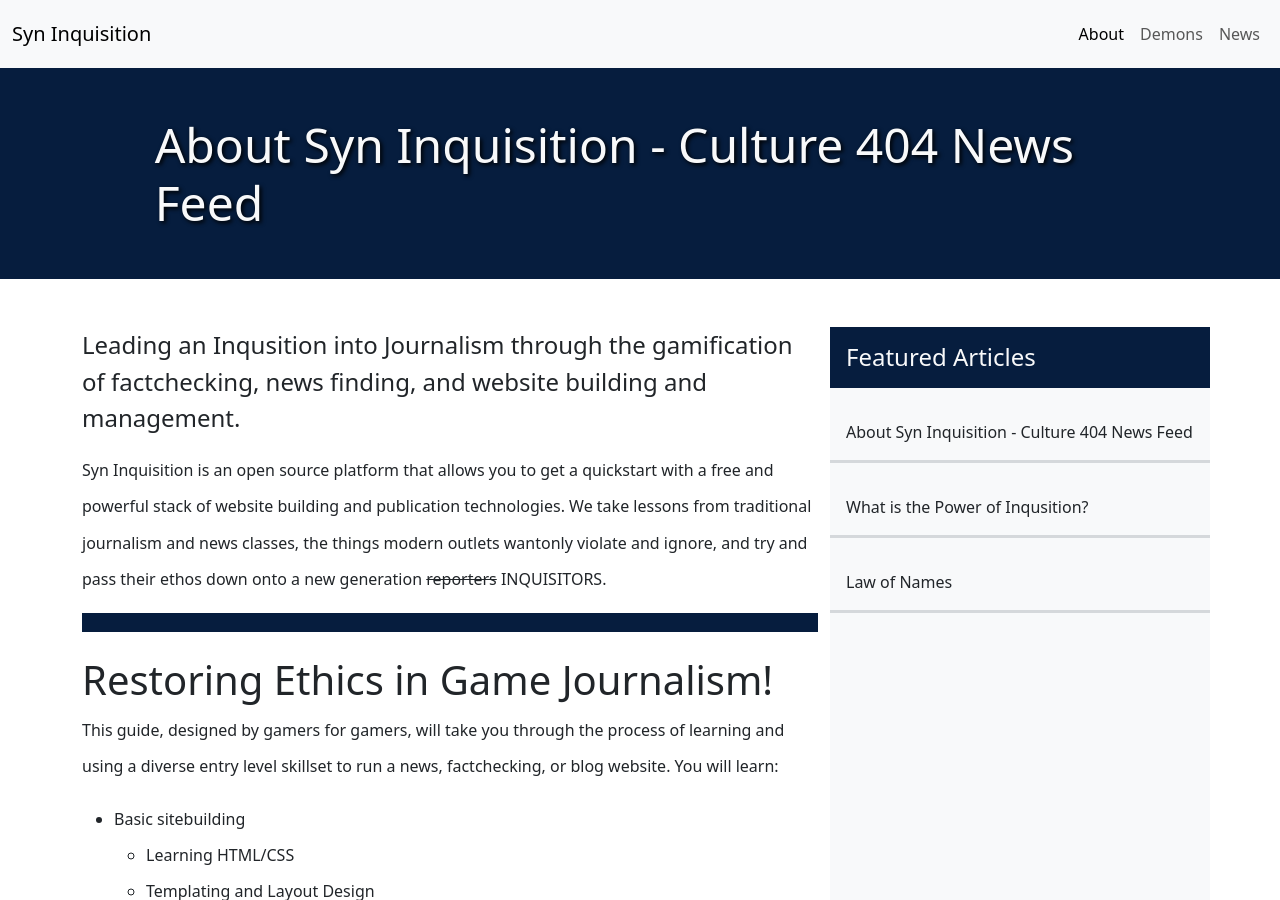
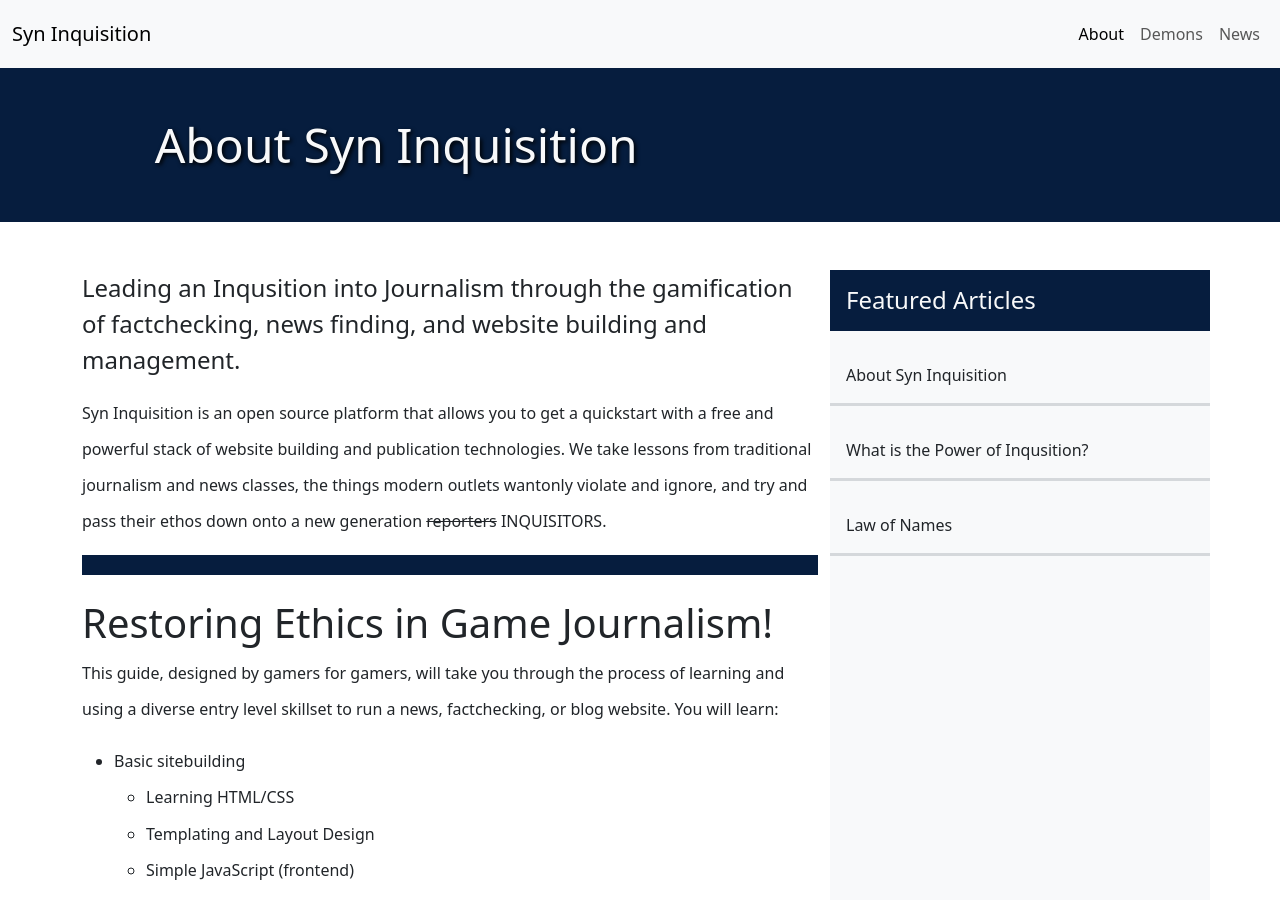
Before and after one commit to Culture-404/Syn_Inquisition, a Jekyll site: the page built from _library/2024-03-19-about-syn.md, in a window 1280 px wide and 900 px high. Built offline with Jekyll 4.4.1, drawn with Linux system fonts in a browser that asks for light colours.

Commit message:
rn about

```diff
--- a/_library/2024-03-19-about-syn.md
+++ b/_library/2024-03-19-about-syn.md
@@ -1,6 +1,6 @@
 ---
 layout: post
-title: "About Syn Inquisition - Culture 404 News Feed"
+title: "About Syn Inquisition"
 permalink: /about-syn-inquisition
 date: 2024-03-19
 # factcheck: "/assets/json/2024-03-19-about-syn.json"
```
